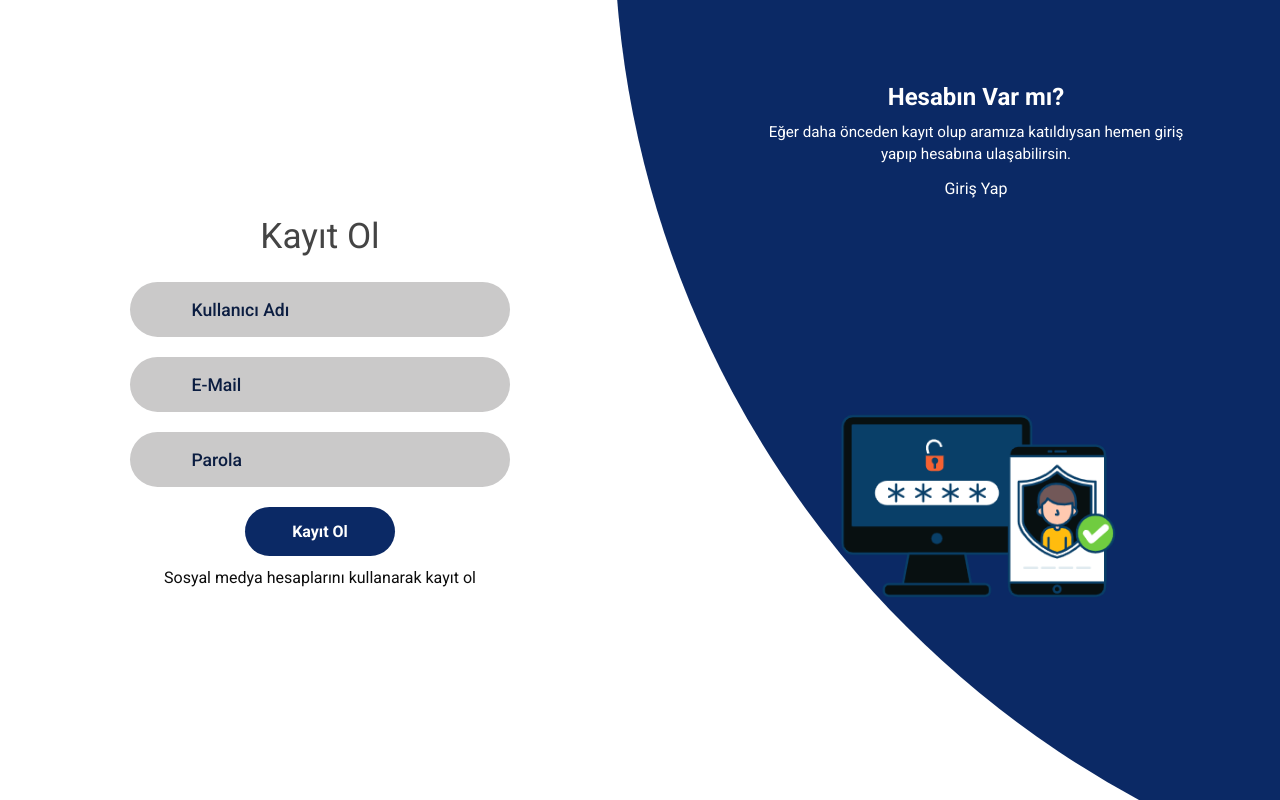
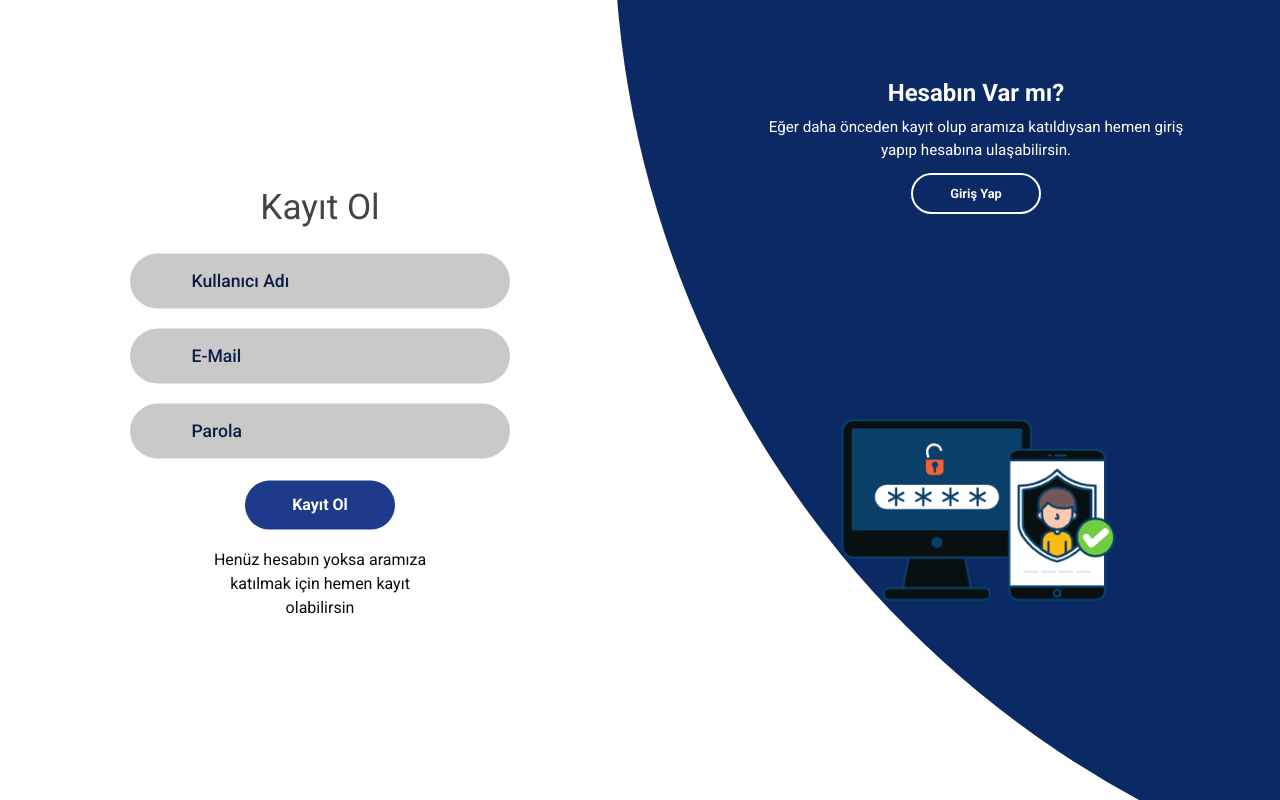
Before and after one commit to Efe-Eroglu/Stock_Market_Price_Prediction, a React (Vite) app in the folder frontend/stockPrediction/: page /login in a window 1280 px wide. Both pictures are taken after a click on the button "Kayıt Ol". Built offline with nearby package versions, Linux system fonts and the light colour scheme.

Commit message:
Login düzeltme

```diff
--- a/frontend/stockPrediction/src/pages/Login/Login.jsx
+++ b/frontend/stockPrediction/src/pages/Login/Login.jsx
@@ -55,9 +55,9 @@ const Login = () => {
                 <i className="bx bxs-lock-alt"></i>
                 <input type="password" placeholder="Parola" />
               </div>
-              <input type="submit" value="Kayıt Ol" className="btn solid" />
-              <p className="social-text">
-                Sosyal medya hesaplarını kullanarak kayıt ol
+              <input type="submit" value="Kayıt Ol" className="btn solid bg-blue-900 mt-3" />
+              <p className="social-text mt-2">
+                Henüz hesabın yoksa aramıza katılmak için hemen kayıt olabilirsin
               </p>
             </form>
           </div>
@@ -97,17 +97,3 @@ const Login = () => {
 };
 
 export default Login;
-
-
-
-// const giris_btn = document.querySelector("#sign-in-btn");
-// const kayit_btn = document.querySelector("#sign-up-btn");
-
-// const container = document.querySelector(".container");
-
-// kayit_btn.addEventListener('click', () => {
-//     container.classList.add("sign-up-mode");
-// });
-// giris_btn.addEventListener('click', () => {
-//     container.classList.remove("sign-up-mode");
-// });
--- a/frontend/stockPrediction/src/pages/Login/login.css
+++ b/frontend/stockPrediction/src/pages/Login/login.css
@@ -145,6 +145,11 @@ form.sign-up-form{
 .social-media{
     display: flex;
     justify-content: center;
+}
+
+.social-text{
+    width: 50%;
+    text-align: center;
 }
 
 .social-icon{
@@ -374,3 +379,13 @@ form.sign-up-form{
       left: 50%;
     }
   }
+
+#sign-in-btn{
+    margin: 0;
+    border: 2px solid #fff;
+    width: 130px;
+    height: 41px;
+    font-weight: 600;
+    font-size: 0.8rem;
+    border-radius: 49px;
+}
```
